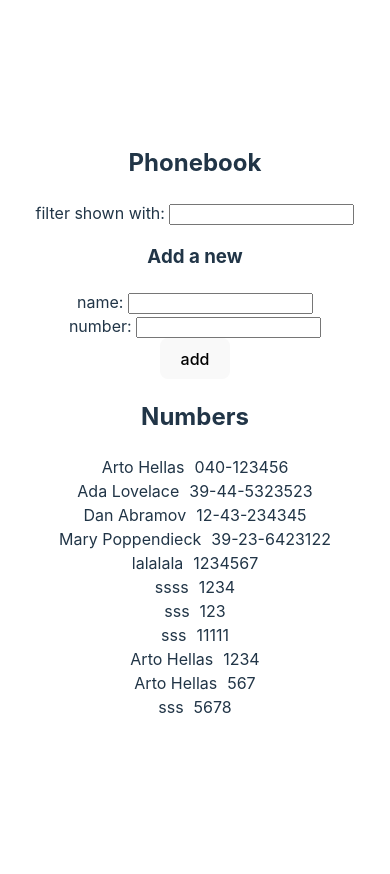
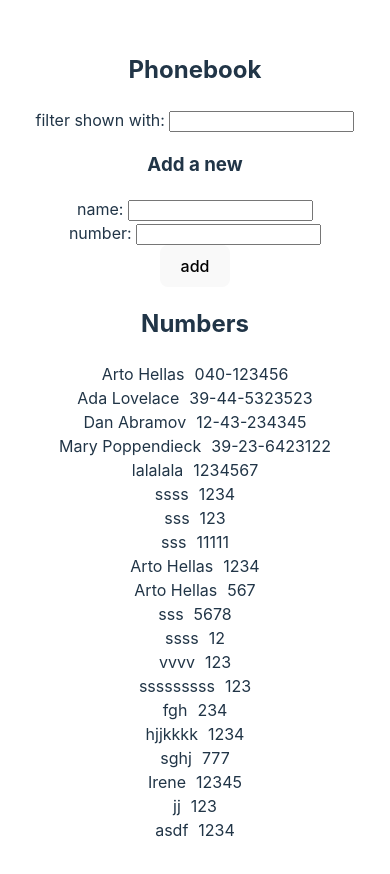
Before and after one commit to wunder-frau/full-stack-open, a React (Vite) app in the folder part2/phonebook/: page / in a window 390 px wide. Before the commit the page ends 844 px from the top, so only its background shows below. Built offline with nearby package versions, Linux system fonts and the light colour scheme; data requests are answered from the project's data file.

Commit message:
part02: 2.13: The Phonebook step 8

```diff
--- a/part2/phonebook/db.json
+++ b/part2/phonebook/db.json
@@ -54,6 +54,54 @@
       "id": "eb4f",
       "name": "sss",
       "number": "5678"
+    },
+    {
+      "id": "b3a4"
+    },
+    {
+      "id": "18f7",
+      "name": "ssss",
+      "number": "12"
+    },
+    {
+      "id": "a29d",
+      "name": "vvvv",
+      "number": "123"
+    },
+    {
+      "id": "b081",
+      "name": "sssssssss",
+      "number": "123"
+    },
+    {
+      "id": "8346",
+      "name": "fgh",
+      "number": "234"
+    },
+    {
+      "id": "fcc7",
+      "name": "hjjkkkk",
+      "number": "1234"
+    },
+    {
+      "id": "5250",
+      "name": "sghj",
+      "number": "777"
+    },
+    {
+      "id": "0755",
+      "name": "Irene",
+      "number": "12345"
+    },
+    {
+      "id": "f97b",
+      "name": "jj",
+      "number": "123"
+    },
+    {
+      "id": "a4c5",
+      "name": "asdf",
+      "number": "1234"
     }
   ]
 }
--- a/part2/phonebook/src/App.jsx
+++ b/part2/phonebook/src/App.jsx
@@ -3,7 +3,7 @@ import './App.css'
 import InputField from './InputField.jsx'
 import PersonForm from './PersonForm.jsx'
 import Persons from './Persons.jsx'
-import axios from 'axios'
+import personsService from './personsService.jsx'
 
 function App() {
   const [persons, setPersons] = useState([])
@@ -12,11 +12,14 @@ function App() {
   const [inputFilter, setInputFilter] = useState('')
 
   useEffect(() => {
-    axios
-      .get('http://localhost:3001/persons')
+    personsService
+      .getAll()
       .then(response => {
-        setPersons(response.data)
+        setPersons(response)
       })
+      .catch(error => {
+        console.error('Error fetching persons:', error);
+      });
   }, [])
 
   const handleFilterInput =(e)=> {
@@ -38,19 +41,26 @@ function App() {
   const handleAddPerson =(e)=> {
     e.preventDefault();
     const newPerson = {name: newName, number: newNumber}
-    axios
-      .post('http://localhost:3001/persons', newPerson)
+    if (persons.some(person => person.name === newName)) {
+      alert(`${newName} is already added to phonebook`);
+      return ;
+    }
+    personsService
+      .create(newPerson)
       .then(response => {
-        if (persons.every(person => person.name !== newName))
-          setPersons([...response.data, newPerson])
-        else
-          alert(`${newName} is already added to phonebook`)
+        {console.log(response)}
+        {console.log(persons)}
+          setPersons([...persons, response])
+          {console.log(persons)}
+          setNewName("")
+          setNewNumber("")
       })
-    setNewName("")
-    setNewNumber("")
+      .catch(error => {
+        console.error('Error adding person:', error);
+      });
   }
 
-  const filteredNames = persons.filter(person => person.name.toLowerCase().includes(inputFilter.toLowerCase()))
+  const filteredNames = persons.filter(person => person.name && person.name.toLowerCase().includes(inputFilter.toLowerCase()))
 
   return (
     <div>
--- /dev/null
+++ b/part2/phonebook/src/personsService.jsx
@@ -0,0 +1,16 @@
+import axios from 'axios';
+
+const baseUrl = 'http://localhost:3001/persons';
+
+const getAll = () => {
+  return axios.get(baseUrl).then(response => response.data);
+};
+
+const create = (newPerson) => {
+  return axios.post(baseUrl, newPerson).then(response => response.data);
+};
+
+export default {
+  getAll,
+  create,
+};
```
